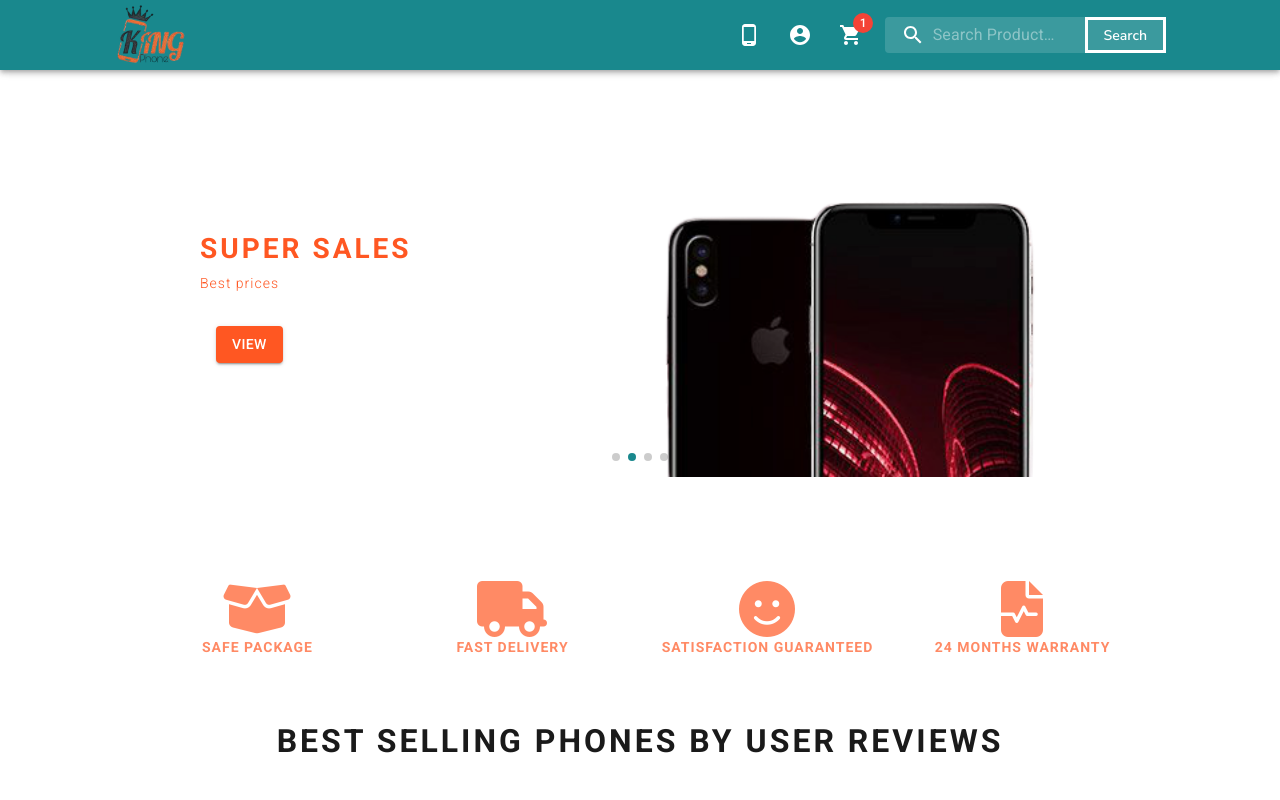
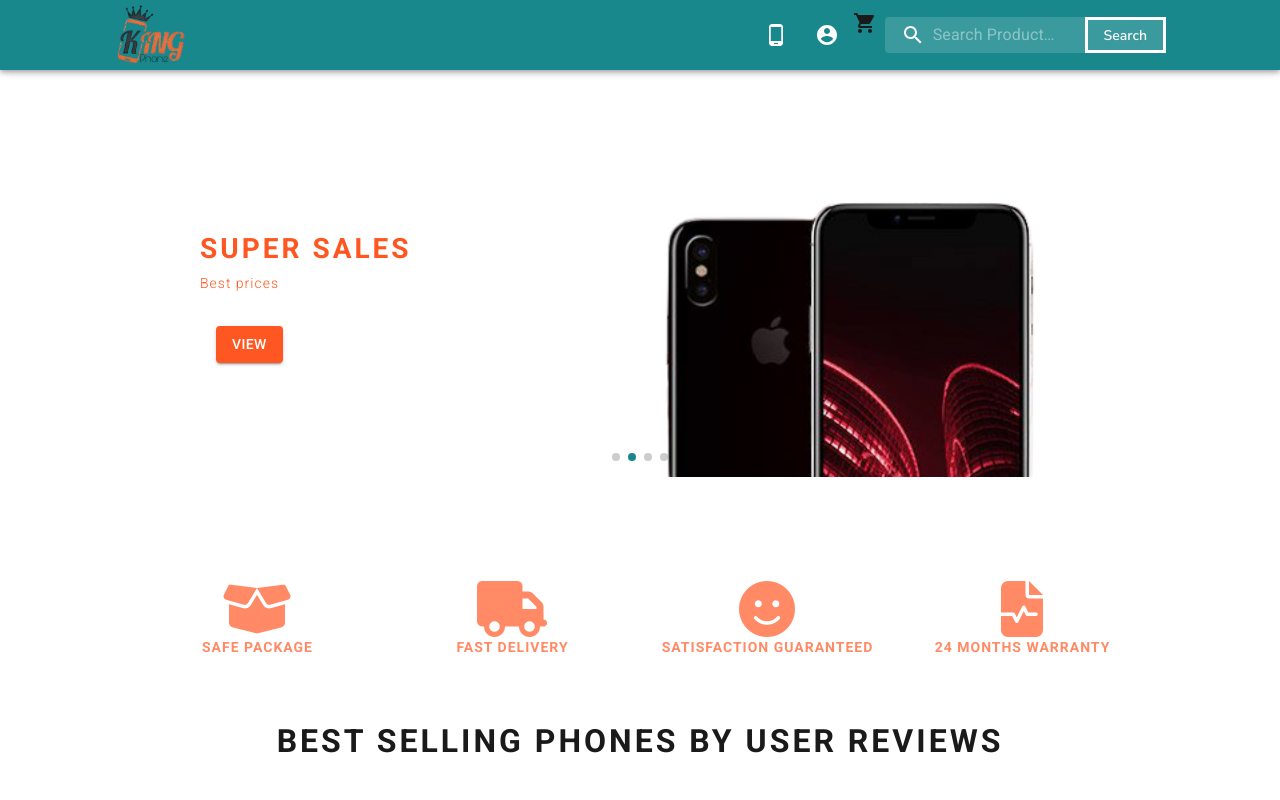
Before and after one commit to Lenislaw/phone_shop, a React (Create React App) app in the folder frontend/: page / in a window 1280 px wide. Shown: the top 800 px of the page. Built offline with nearby package versions, Linux system fonts and the light colour scheme.

Commit message:
Refactor

```diff
--- a/frontend/src/components/Header/Header.js
+++ b/frontend/src/components/Header/Header.js
@@ -1,9 +1,12 @@
 import React from "react";
+import { useSelector } from "react-redux";
 import { Link, Route } from "react-router-dom";
-import AppBar from "@material-ui/core/AppBar";
-import Toolbar from "@material-ui/core/Toolbar";
+import { AppBar, Badge, Toolbar } from "@material-ui/core";
+
 import { makeStyles } from "@material-ui/core/styles";
 import Logo from "./Logo";
+
+import { ShoppingCart } from "@material-ui/icons";
 
 import UserButton from "./UserButton";
 import SearchBar from "./SearchBar";
@@ -41,6 +44,14 @@ const useStyles = makeStyles((theme) => ({
 const Navbar = () => {
   const classes = useStyles();
 
+  const userLogin = useSelector((state) => state.userLogin);
+  const { loading, error, userInfo } = userLogin;
+
+  const userCart = useSelector((state) => state.cart);
+  const { cartItems } = userCart;
+
+  const countItemsInCart = cartItems.length;
+  console.log(typeof countItemsInCart);
   // rest nav
 
   const onClick = () => {
@@ -66,19 +77,38 @@ const Navbar = () => {
                   { name: "Xiaomi", icon: "" },
                 ]}
               />
+              {userInfo ? (
                 <UserButton
                   anchor={"left"}
                   type={"user"}
                   items={[
-                  { name: "Login", icon: "fas fa-sign-in-alt" },
-                  { name: "Register", icon: "fas fa-user-plus" },
+                    { name: "profile", icon: "fas fa-user-alt", link: true },
+                    { name: "orders", icon: "fas fa-box", link: true },
+                    {
+                      name: "logout",
+                      icon: "fas fa-sign-out-alt",
+                      link: false,
+                      usage: onClick,
+                    },
                   ]}
+                  title="Your Account"
                 />
+              ) : (
                 <UserButton
-                anchor={"right"}
-                type={"cart"}
-                items={["cart item"]}
+                  anchor={"left"}
+                  type={"user"}
+                  items={[
+                    { name: "login", icon: "fas fa-sign-in-alt" },
+                    { name: "register", icon: "fas fa-user-plus" },
+                  ]}
+                  title="Login/Register"
                 />
+              )}
+              <Link className="cart-icon" to="/cart">
+                <Badge badgeContent={countItemsInCart} color="error">
+                  <ShoppingCart />
+                </Badge>
+              </Link>
             </div>
             <Route render={({ history }) => <SearchBar history={history} />} />
           </Toolbar>
--- a/frontend/src/components/Header/UserButton.js
+++ b/frontend/src/components/Header/UserButton.js
@@ -4,7 +4,6 @@ import { Link } from "react-router-dom";
 import { makeStyles } from "@material-ui/core/styles";
 import {
   IconButton,
-  Badge,
   List,
   Divider,
   ListItem,
@@ -12,19 +11,17 @@ import {
   ListItemText,
   SwipeableDrawer,
 } from "@material-ui/core";
-import InboxIcon from "@material-ui/icons/MoveToInbox";
-import MailIcon from "@material-ui/icons/Mail";
-import {
-  AccountCircle,
-  ShoppingCart,
-  PhoneAndroid,
-  Details,
-} from "@material-ui/icons";
+import { AccountCircle, PhoneAndroid, Details } from "@material-ui/icons";
 import { deepOrange } from "@material-ui/core/colors";
+import CartItem from "../CartItem";
+import Logout from "../../components/Logout";
 
 const useStyles = makeStyles({
   list: {
     width: 300,
+  },
+  icon: {
+    padding: "1rem",
   },
   fullList: {
     width: "auto",
@@ -38,7 +35,7 @@ const useStyles = makeStyles({
   title: { textAlign: "center" },
 });
 
-const UserButton = ({ anchor, type, items }) => {
+const UserButton = ({ anchor, type, items, title, countItemsInCart }) => {
   const classes = useStyles();
 
   const [state, setState] = useState({
@@ -83,9 +80,7 @@ const UserButton = ({ anchor, type, items }) => {
                 </ListItem>
               </>
             )}
-            {type === "user" && (
-              <h5 className={classes.title}>Login / Register</h5>
-            )}
+            {type === "user" && <h5 className={classes.title}>{title}</h5>}
           </List>
           <Divider />
           <List>
@@ -97,11 +92,14 @@ const UserButton = ({ anchor, type, items }) => {
                       <Details />
                     </Link>
                   )}
-                  {type === "user" && (
-                    <Link to={`/user/${button.name}`}>
-                      <i className={`${button.icon}`}></i>
-                    </Link>
-                  )}
+                  {type === "user" &&
+                    (button.name === "logout" ? (
+                      <Logout type="icon" />
+                    ) : (
+                      <Link to={`/user/${button.name}`}>
+                        <i className={`${button.icon}`}></i>
+                      </Link>
+                    ))}
                 </ListItemIcon>
                 {type === "products" && (
                   <Link to={`/products/brand/${button.name}`}>
@@ -109,41 +107,12 @@ const UserButton = ({ anchor, type, items }) => {
                   </Link>
                 )}
 
-                {type === "user" && (
-                  <Link to={`/user/${button.name}`}>{button.name}</Link>
-                )}
-              </ListItem>
-            ))}
-          </List>
-        </div>
-      )}
-      {anchor === "right" && (
-        <div
-          className={clsx(classes.list, {
-            [classes.fullList]: anchor === "top" || anchor === "bottom",
-          })}
-          role="presentation"
-          onClick={toggleDrawer(anchor, false)}
-          onKeyDown={toggleDrawer(anchor, false)}
-        >
-          <List>
-            {items.map((text, index) => (
-              <ListItem button key={text}>
-                <ListItemIcon>
-                  {index % 2 === 0 ? <InboxIcon /> : <MailIcon />}
-                </ListItemIcon>
-                <ListItemText primary={text} />
-              </ListItem>
-            ))}
-          </List>
-          <Divider />
-          <List>
-            {items.map((text, index) => (
-              <ListItem button key={text}>
-                <ListItemIcon>
-                  {index % 2 === 0 ? <InboxIcon /> : <MailIcon />}
-                </ListItemIcon>
-                <ListItemText primary={text} />
+                {type === "user" &&
+                  (button.name === "logout" ? (
+                    <Logout type="text" />
+                  ) : (
+                    <Link to={`/user/${button.name}`}>{button.name}</Link>
+                  ))}
               </ListItem>
             ))}
           </List>
@@ -162,11 +131,6 @@ const UserButton = ({ anchor, type, items }) => {
           aria-label="open drawer"
           onClick={toggleDrawer(anchor, true)}
         >
-          {type === "cart" && (
-            <Badge badgeContent={1} color="error">
-              <ShoppingCart />
-            </Badge>
-          )}
           {type === "user" && <AccountCircle />}
           {type === "products" && <PhoneAndroid />}
         </IconButton>
--- a/frontend/src/components/Product.js
+++ b/frontend/src/components/Product.js
@@ -15,7 +15,10 @@ const product = ({ product }) => {
       </Link>
       <div className="product-cart">
         <h3 className="product-price">{product.price} $</h3>
-        <AddToCartButton />
+        <AddToCartButton
+          id={product._id}
+          disabled={product.countInStock === 0}
+        />
       </div>
     </div>
   );
```
Lines whose indentation alone changed are shown as unchanged.
